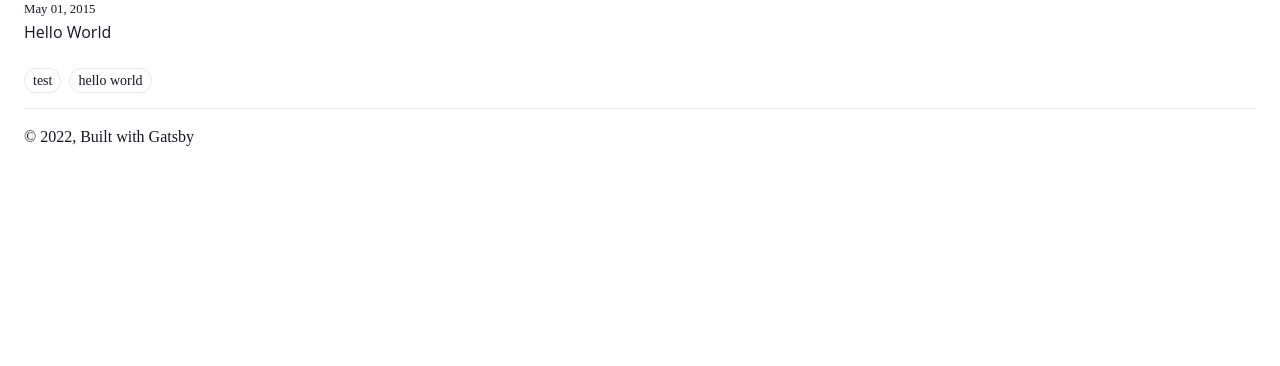
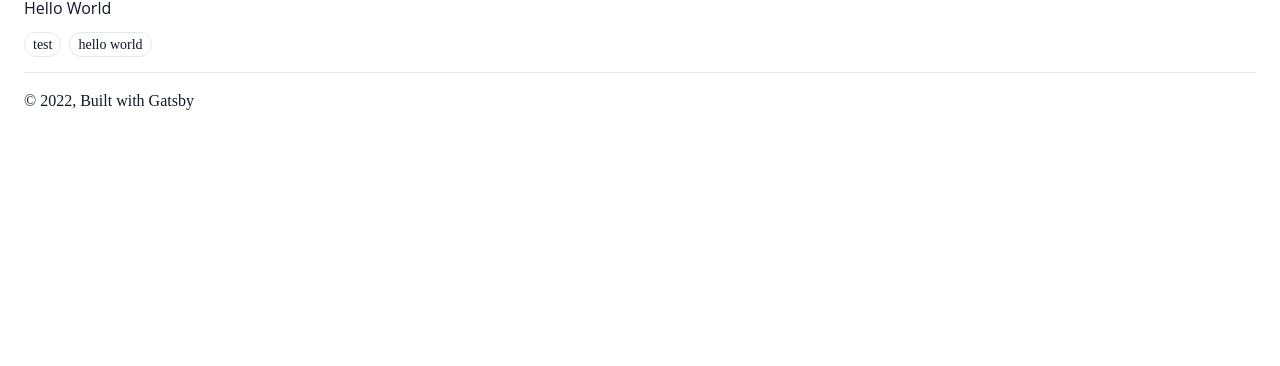
Before and after one commit to jasonawise/analogish, a Gatsby site: page / in a window 1280 px wide. Shown: the part 434-800 px from the top of the page. Built offline with nearby package versions, Linux system fonts and the light colour scheme; Gatsby itself is replaced by a stand-in of ours.

Commit message:
some more styling

```diff
--- a/src/style.css
+++ b/src/style.css
@@ -21,6 +21,6 @@
   }
 
   article {
-    @apply mb-6;
+    @apply mb-2;
   }
 }
```
